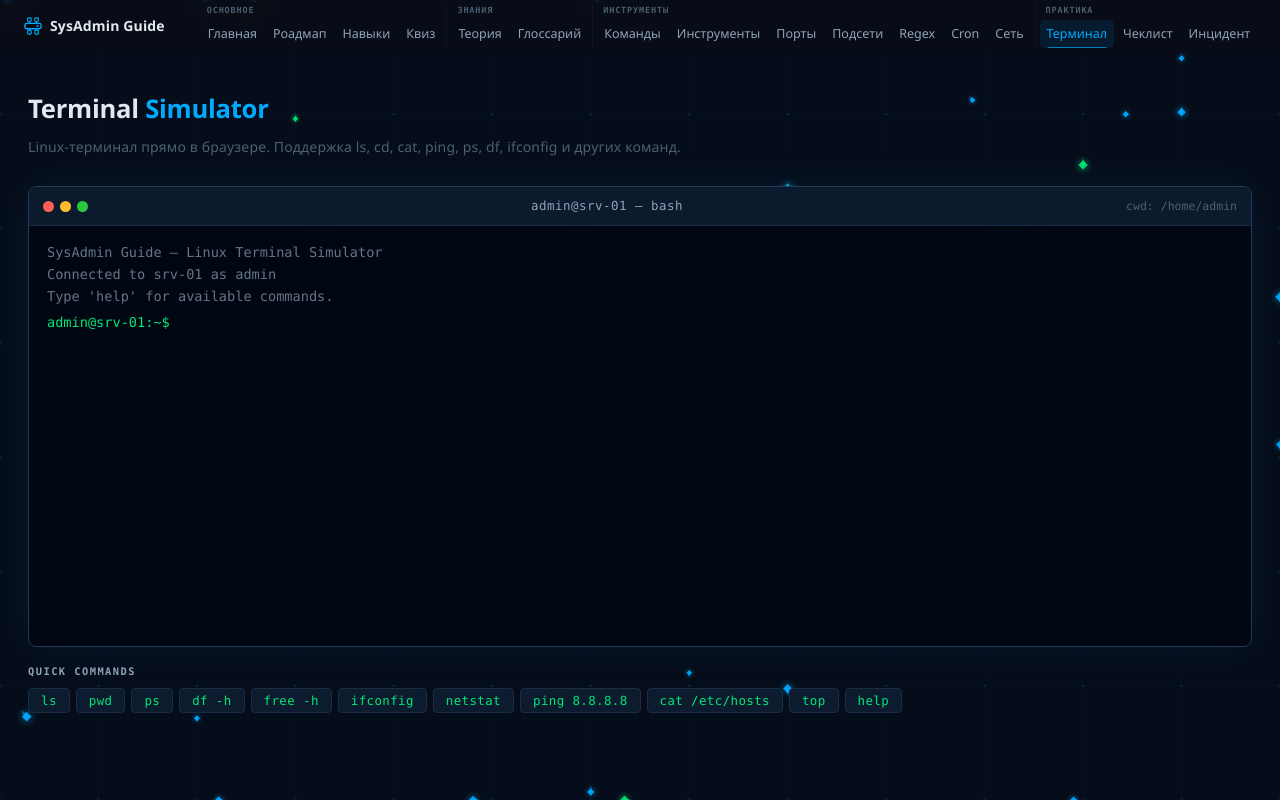
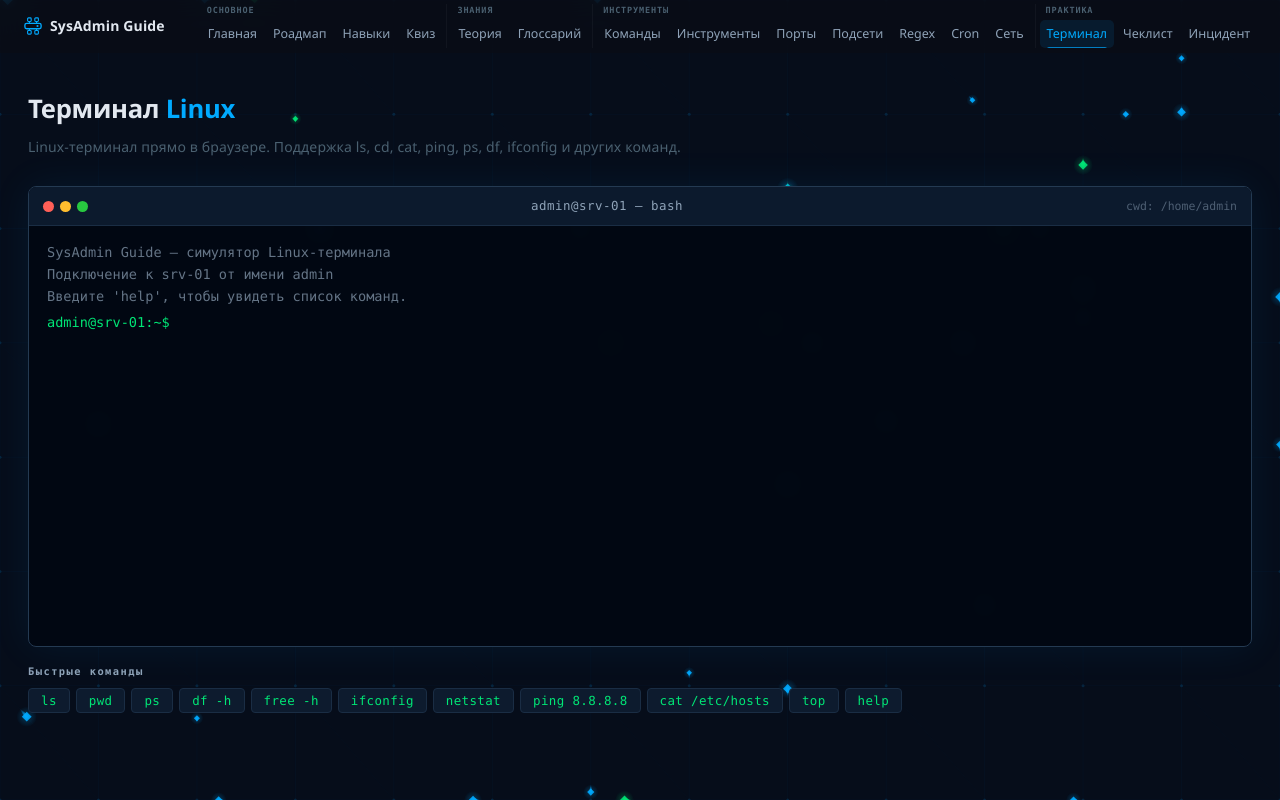
Before and after one commit to paranoid-rpm/sysadmin-guide, a React (Vite) app: page /sysadmin-guide/terminal in a window 1280 px wide. Built offline with nearby package versions, Linux system fonts and the light colour scheme.

Commit message:
chore: remove checkmark emojis in Quiz and localize Terminal UI to Russian

```diff
--- a/src/pages/Quiz.jsx
+++ b/src/pages/Quiz.jsx
@@ -141,7 +141,7 @@ export default function Quiz() {
           <div className="result-breakdown">
             {filtered.map(q => (
               <div key={q.id} className={`breakdown-row ${answers[q.id] === q.correct ? 'correct' : 'wrong'}`}>
-                <span className="breakdown-icon">{answers[q.id] === q.correct ? '✓' : '✗'}</span>
+                <span className="breakdown-icon">{answers[q.id] === q.correct ? 'Верно' : 'Неверно'}</span>
                 <span className="breakdown-cat" style={{color:CAT_COLOR[q.cat]||'#00aaff'}}>{q.cat}</span>
                 <span className="breakdown-diff">[{q.diff}]</span>
                 <span className="breakdown-q">{q.q}</span>
@@ -196,8 +196,8 @@ export default function Quiz() {
               <button key={i} className={cls} onClick={() => choose(i)}>
                 <span className="opt-letter">{String.fromCharCode(65+i)}</span>
                 <span className="opt-text">{opt}</span>
-                {isRevealed && i === q.correct && <span className="opt-icon">✓</span>}
-                {isRevealed && i === chosen && i !== q.correct && <span className="opt-icon">✗</span>}
+                {isRevealed && i === q.correct && <span className="opt-icon">Верно</span>}
+                {isRevealed && i === chosen && i !== q.correct && <span className="opt-icon">Неверно</span>}
               </button>
             )
           })}
@@ -213,7 +213,7 @@ export default function Quiz() {
         <div className="quiz-actions">
           {isRevealed && (
             <button className="quiz-next-btn" onClick={next}>
-              {current < filtered.length - 1 ? 'Следующий вопрос →' : 'Посмотреть результат'}
+              {current < filtered.length - 1 ? 'Следующий вопрос' : 'Посмотреть результат'}
             </button>
           )}
         </div>
--- a/src/pages/Terminal.jsx
+++ b/src/pages/Terminal.jsx
@@ -283,9 +283,9 @@ function runCommand(cmd, cwd) {
 
 export default function Terminal() {
   const [history, setHistory] = useState([
-    { type: 'system', text: 'SysAdmin Guide — Linux Terminal Simulator' },
-    { type: 'system', text: `Connected to ${HOSTNAME} as ${USER}` },
-    { type: 'system', text: "Type 'help' for available commands." },
+    { type: 'system', text: 'SysAdmin Guide — симулятор Linux-терминала' },
+    { type: 'system', text: `Подключение к ${HOSTNAME} от имени ${USER}` },
+    { type: 'system', text: "Введите 'help', чтобы увидеть список команд." },
   ])
   const [input, setInput] = useState('')
   const [cwd, setCwd] = useState('/home/admin')
@@ -360,7 +360,7 @@ export default function Terminal() {
 
   return (
     <div>
-      <h1 className="page-title">Terminal <span className="accent">Simulator</span></h1>
+      <h1 className="page-title">Терминал <span className="accent">Linux</span></h1>
       <p className="page-subtitle">Linux-терминал прямо в браузере. Поддержка ls, cd, cat, ping, ps, df, ifconfig и других команд.</p>
 
       <div className="terminal-wrap">
@@ -399,7 +399,7 @@ export default function Terminal() {
       </div>
 
       <div className="terminal-hints">
-        <div className="hints-label">QUICK COMMANDS</div>
+        <div className="hints-label">Быстрые команды</div>
         <div className="hints-list">
           {['ls', 'pwd', 'ps', 'df -h', 'free -h', 'ifconfig', 'netstat', 'ping 8.8.8.8', 'cat /etc/hosts', 'top', 'help'].map(cmd => (
             <button key={cmd} className="hint-btn" onClick={() => { setInput(cmd); inputRef.current?.focus() }}>
```
